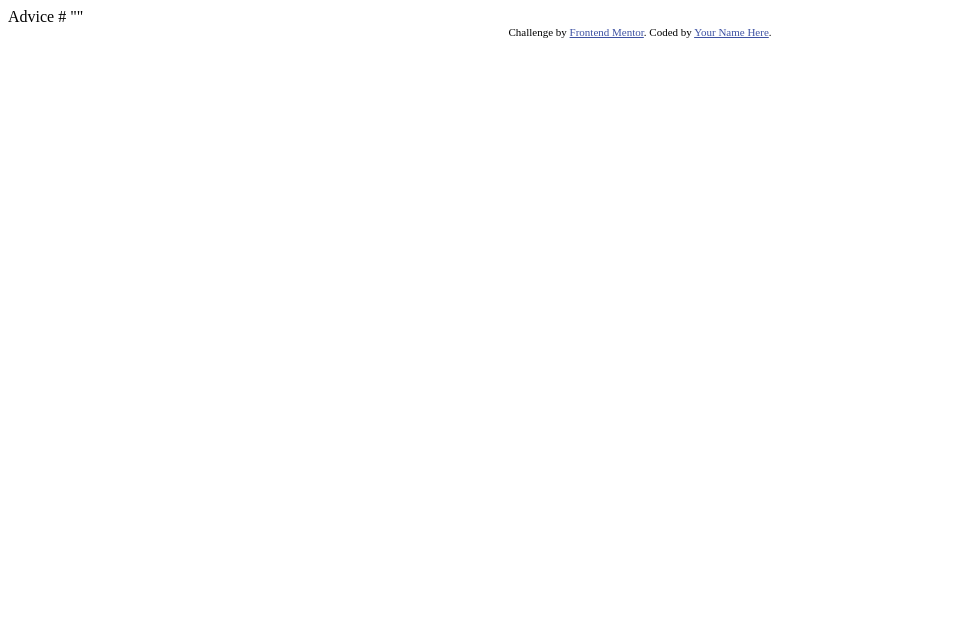
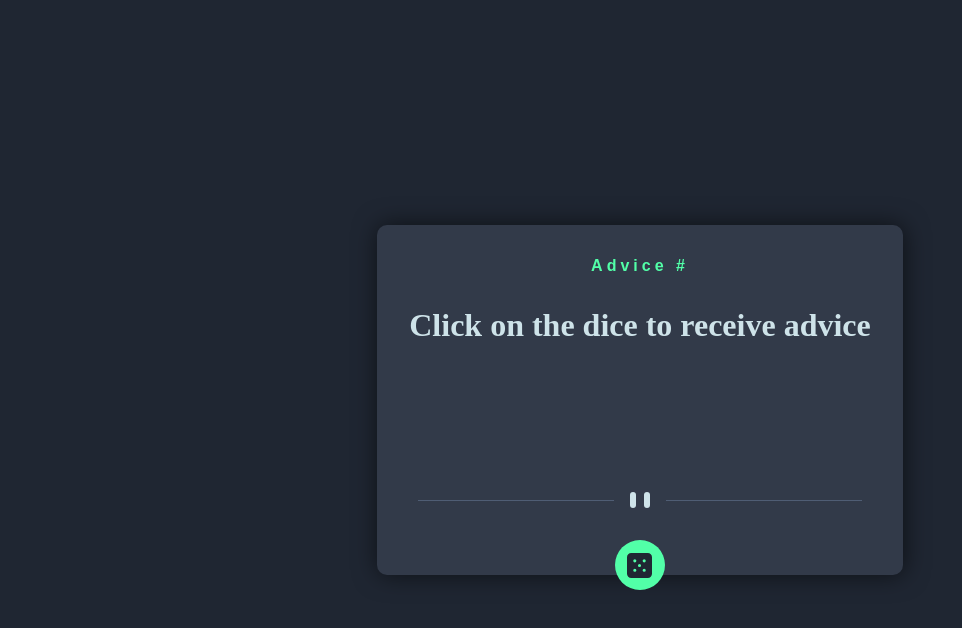
Before and after one commit to Joao-Henriqueb/conselhos, a plain HTML site: page index.html in a window 1280 px wide. Shown: the whole page, without its empty margins (0-962 px from the left). Drawn offline with Linux system fonts and the light colour scheme.

Commit message:
finalizado

```diff
--- a/index.html
+++ b/index.html
@@ -2,27 +2,23 @@
 <html lang="en">
 <head>
   <meta charset="UTF-8">
-  <meta name="viewport" content="width=device-width, initial-scale=1.0"> <!-- displays site properly based on user's device -->
+  <meta name="viewport" content="width=device-width, initial-scale=1.0">
+  <link rel="icon" type="image/png" sizes="32x32" href="./images/favicon-32x32.png">
+  <title>Advice generator app</title>
+  <link rel="stylesheet" href="style.css">
+  <link rel="stylesheet" href="media.css">
 
-  <link rel="icon" type="image/png" sizes="32x32" href="./images/favicon-32x32.png">
-
-  <title>Frontend Mentor | Advice generator app</title>
-
-  <!-- Feel free to remove these styles or customise in your own stylesheet 👍 -->
-  <style>
-    .attribution { font-size: 11px; text-align: center; }
-    .attribution a { color: hsl(228, 45%, 44%); }
-  </style>
 </head>
 <body>
 
-  Advice #<!-- Advice ID goes here -->
 
-  "<!-- Advice text goes here -->"
+  <div class="box">
+    <p class="num">Advice #</p>
+    <h1 class="text">Click on the dice to receive advice</h1>
 
-  <div class="attribution">
-    Challenge by <a href="https://www.frontendmentor.io?ref=challenge" target="_blank">Frontend Mentor</a>.
-    Coded by <a href="#">Your Name Here</a>.
+    <div class="imgg"><img src="images/icon-dice.svg" alt=""></div>
   </div>
+  <script src="script.js" defer></script>
+
 </body>
 </html>
--- /dev/null
+++ b/media.css
@@ -0,0 +1,22 @@
+@media screen and (min-width:500px) {
+    .box{
+        max-width: 600px;
+        min-width: 450px;
+        max-height: 1000px;
+        min-height: 350px;
+        background-position-y: 80%;
+        padding: 1rem 2rem;
+        background-image: url(images/pattern-divider-desktop.svg);
+
+
+    }
+    .box .imgg{
+        width: 50px;
+        height: 50px;
+        top: 90%;
+    }
+    .box img{
+        width: 25px;
+
+    }
+}
--- /dev/null
+++ b/script.js
@@ -0,0 +1,27 @@
+let text=document.querySelector(".text");
+let num=document.querySelector(".num");
+let btn=document.querySelector(".imgg");
+const apiLink="https://api.adviceslip.com/advice";
+
+
+const TrataApi= async()=>{
+    const response=await fetch(apiLink)
+    const advice=await response.json()
+    return advice
+
+}
+const renderizarconselho=(adviceObj)=>{
+    const{id,advice}=adviceObj;
+    num.textContent=`ADVICE# ${id}`
+    text.textContent=advice;
+
+}
+
+
+const novoconselho=async ()=>{
+    const data=  await TrataApi()
+    const advice= data.slip;
+    renderizarconselho(advice)
+
+}
+btn.addEventListener("click",novoconselho)
--- /dev/null
+++ b/style.css
@@ -0,0 +1,68 @@
+*{
+    margin: 0;
+    padding: 0;
+    box-sizing: border-box;
+}
+@import url('https://fonts.googleapis.com/css2?family=Manrope:wght@800&display=swap');
+
+body{
+    width: 100%;
+    height: 100vh;
+    display: flex;
+    align-items: center;
+    justify-content: center;
+    background-color: hsl(218, 23%, 16%);
+}
+.box{
+    max-width: 95%;
+    min-width: 300px;
+    max-height: 90%;
+    min-height: 300px;
+    padding: 1rem;
+    background-color:  hsl(217, 19%, 24%);
+    background-image: url(images/pattern-divider-mobile.svg);
+    background-repeat: no-repeat;
+    background-position-y: 80%;
+    background-position-x: 50%;
+    background-size: auto;
+    display: flex;
+    flex-direction: column;
+    position: relative;
+    text-align: center;
+    color: hsl(193, 38%, 86%);
+    border-radius: 10px;
+    font-weight: 800;
+    box-shadow: 1px 0px 25px rgba(0, 0, 0, 0.589);
+}
+.num{
+    color: hsl(150, 100%, 66%);
+    margin: 1rem;
+    letter-spacing: 4px;
+    font-family: 'Manrope', sans-serif;
+
+}
+.box .imgg{
+    display: flex;
+    align-items: center;
+    justify-content: center;
+    position: absolute;
+    width:80px;
+    height:80px;
+    border-radius: 50%;
+    background-color: hsl(150, 100%, 66%);
+    top: 90%;
+    left: 50%;
+    transform: translateX(-50%)
+}
+.box img{
+    width: 35px;
+    cursor: pointer;
+}
+.box .text{
+    padding: 1rem 0 7rem 0;
+}
+
+.box .imgg:hover{
+    box-shadow: 1px 0px 25px hsl(150, 100%, 66%);
+
+}
```
